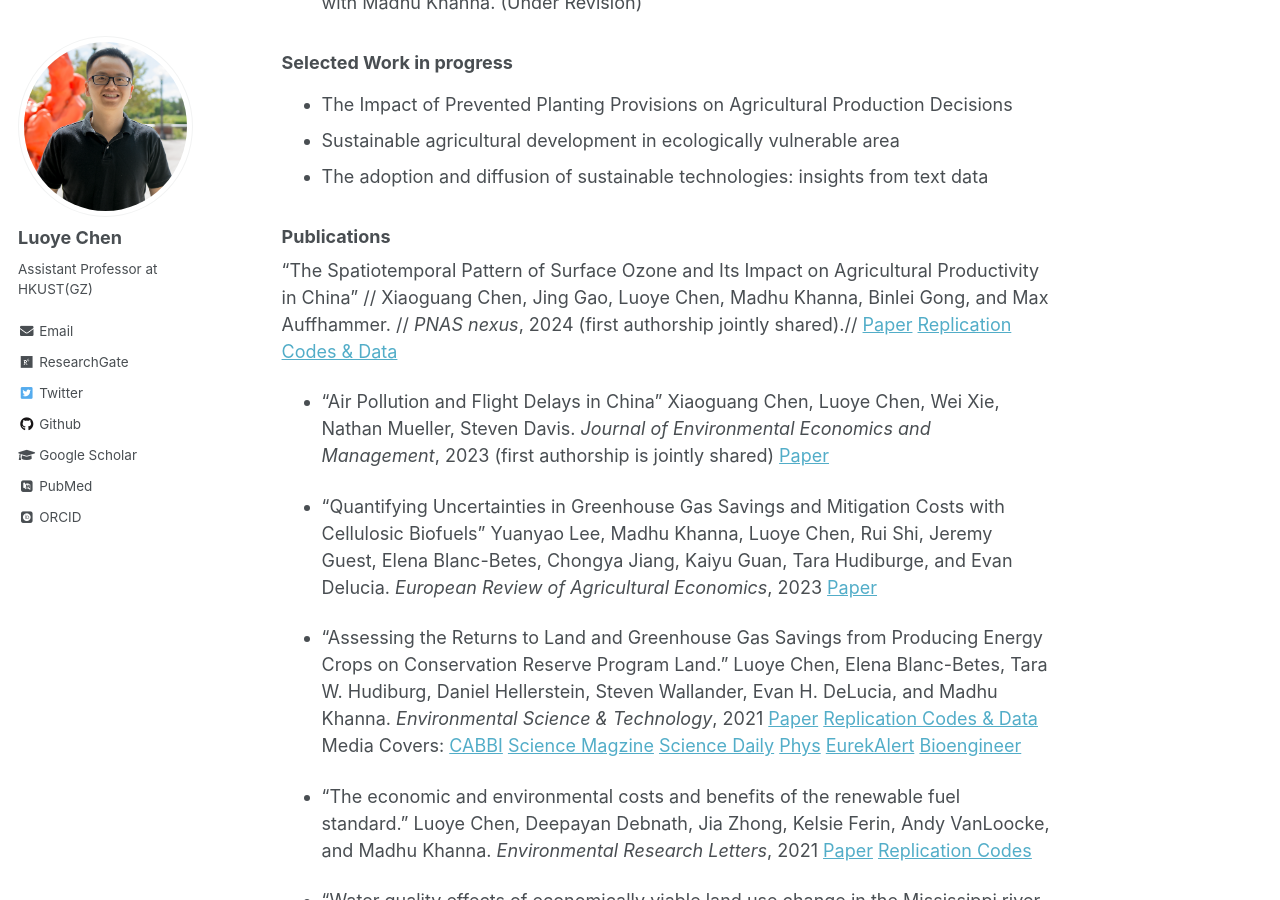
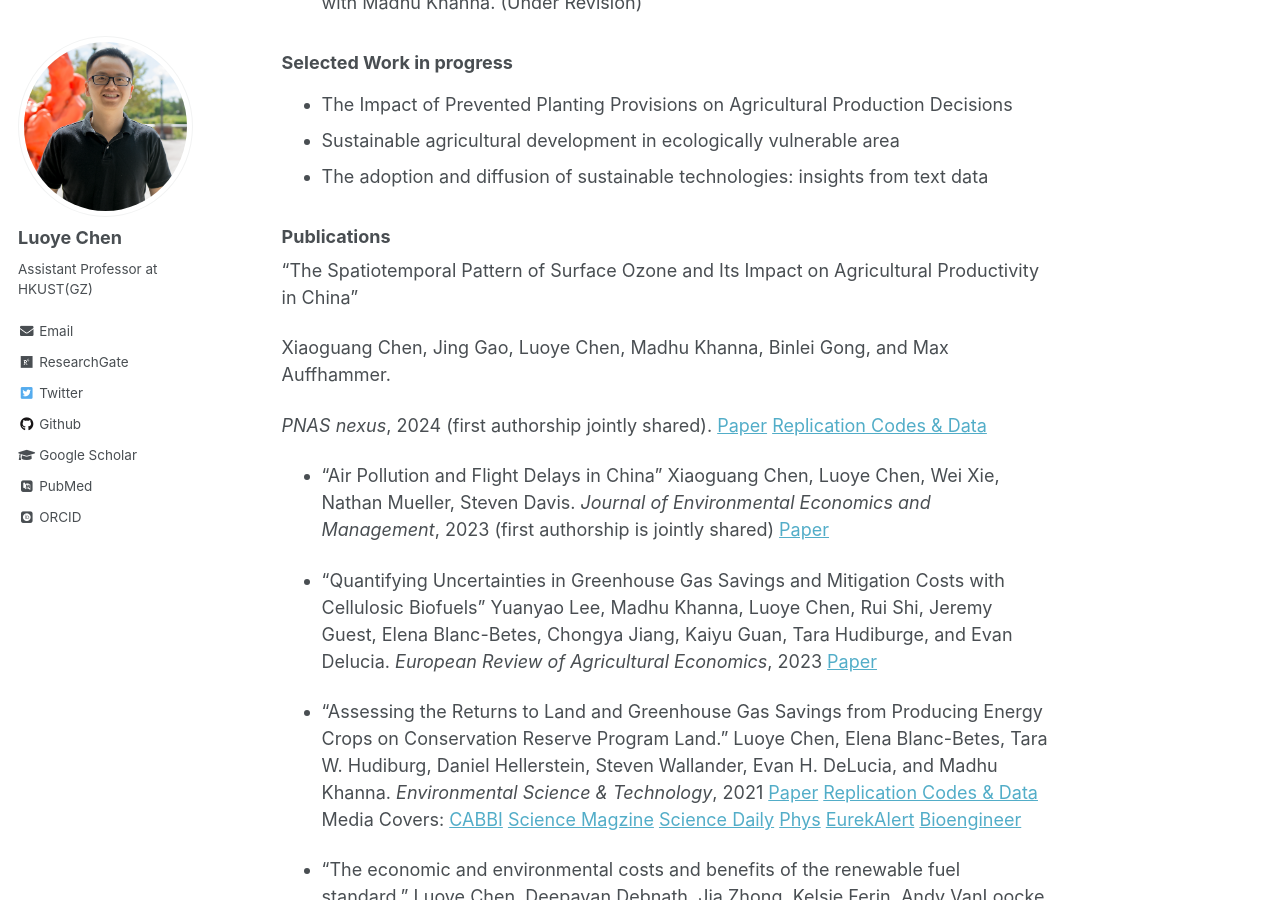
Before and after one commit to luoyec/luoyec.github.io, a Jekyll site: the page built from _pages/publication2.md, in a window 1280 px wide and 900 px high, scrolled down 400 px. Built offline with Jekyll 4.4.1, drawn with Linux system fonts in a browser that asks for light colours; some web fonts are replaced.

```diff
--- a/_pages/publication2.md
+++ b/_pages/publication2.md
@@ -19,9 +19,11 @@ redirect_from:
 - The adoption and diffusion of sustainable technologies: insights from text data
 
 ### Publications
-"The Spatiotemporal Pattern of Surface Ozone and Its Impact on Agricultural Productivity in China" //
-Xiaoguang Chen, Jing Gao, Luoye Chen, Madhu Khanna, Binlei Gong, and Max Auffhammer. //
-*PNAS nexus*, 2024 (first authorship jointly shared).//
+"The Spatiotemporal Pattern of Surface Ozone and Its Impact on Agricultural Productivity in China"
+
+Xiaoguang Chen, Jing Gao, Luoye Chen, Madhu Khanna, Binlei Gong, and Max Auffhammer.
+
+*PNAS nexus*, 2024 (first authorship jointly shared).
 [Paper](https://doi.org/10.1093/pnasnexus/pgad435) [Replication Codes & Data](https://zenodo.org/records/10280292)
 
 - “Air Pollution and Flight Delays in China"
```
